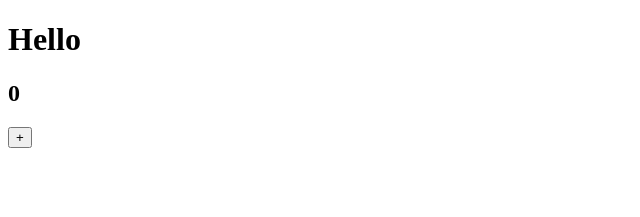
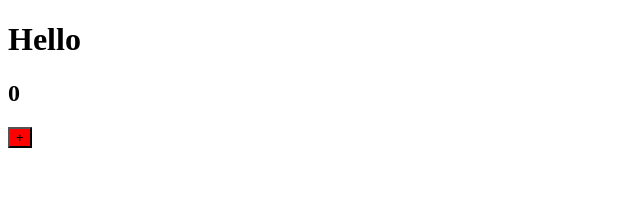
Before and after one commit to vadikghetta/webpack, a React app: page / in a window 1280 px wide. Shown: the top 217 px of the page, without its empty margins (0-640 px from the left). Built offline with nearby package versions, Linux system fonts and the light colour scheme.

Commit message:
add css loaders

```diff
--- a/package.json
+++ b/package.json
@@ -16,7 +16,9 @@
     "@types/react-dom": "^18.2.18",
     "@types/webpack": "^5.28.5",
     "@types/webpack-dev-server": "^4.7.2",
+    "css-loader": "^6.9.1",
     "html-webpack-plugin": "^5.6.0",
+    "style-loader": "^3.3.4",
     "ts-loader": "^9.5.1",
     "ts-node": "^10.9.2",
     "typescript": "^5.3.3",
--- /dev/null
+++ b/src/components/App.css
@@ -0,0 +1,3 @@
+button {
+    background-color: red;
+}
--- a/src/components/App.tsx
+++ b/src/components/App.tsx
@@ -1,5 +1,5 @@
 import { useState } from "react";
-
+import "./App.css"
 const App = () => {
     const [counter, setCounter] = useState<number>(0);
 
--- a/webpack.config.ts
+++ b/webpack.config.ts
@@ -35,6 +35,10 @@ export default (env : IEnvVarsType) =>
         module: {
             rules: [
                 {
+                    test: /\.css$/i,
+                    use: ["style-loader", "css-loader"],
+                  },
+                {
                     test: /\.tsx?$/,
                     use: 'ts-loader',
                     exclude: /node_modules/,
```
Also changed, not shown: 1 other file (tests, documents, lock files or other folders).
